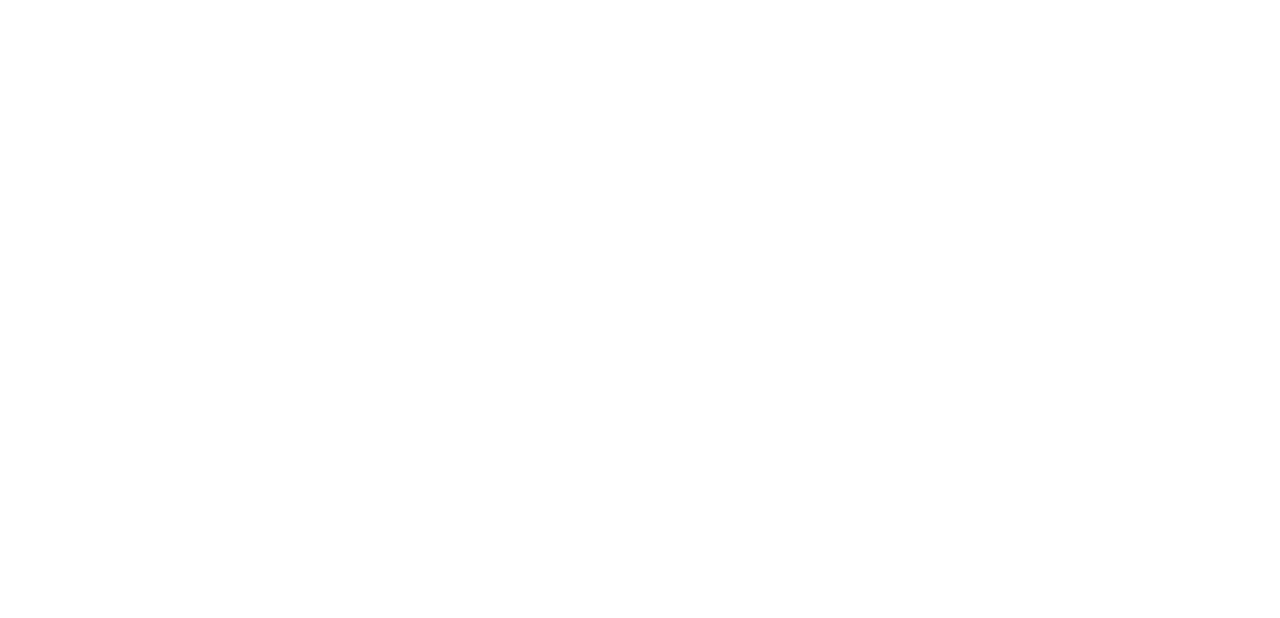
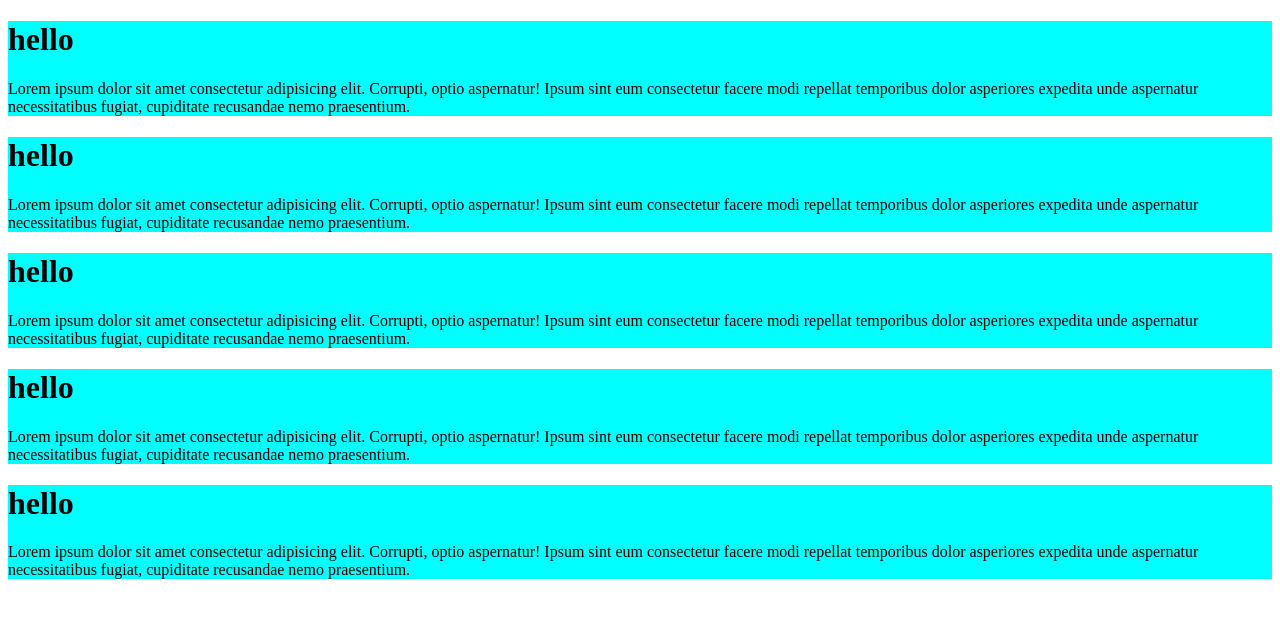
Before and after one commit to MdMaizUddin/my-shelly-coop-repo, a plain HTML site: page index.html in a window 1280 px wide. Drawn offline with Linux system fonts and the light colour scheme.

Commit message:
i was add some div

```diff
--- a/index.html
+++ b/index.html
@@ -4,8 +4,34 @@
   <meta charset="UTF-8">
   <meta name="viewport" content="width=device-width, initial-scale=1.0">
   <title>Document</title>
+  <link rel="stylesheet" href="style.css">
 </head>
 <body>
-
+  <div>
+    <h1>hello</h1>
+    <p>Lorem ipsum dolor sit amet consectetur adipisicing elit. Corrupti, optio aspernatur! Ipsum sint eum consectetur
+      facere modi repellat temporibus dolor asperiores expedita unde aspernatur necessitatibus fugiat, cupiditate
+      recusandae nemo praesentium.</p>
+  </div><div>
+    <h1>hello</h1>
+    <p>Lorem ipsum dolor sit amet consectetur adipisicing elit. Corrupti, optio aspernatur! Ipsum sint eum consectetur
+      facere modi repellat temporibus dolor asperiores expedita unde aspernatur necessitatibus fugiat, cupiditate
+      recusandae nemo praesentium.</p>
+  </div><div>
+    <h1>hello</h1>
+    <p>Lorem ipsum dolor sit amet consectetur adipisicing elit. Corrupti, optio aspernatur! Ipsum sint eum consectetur
+      facere modi repellat temporibus dolor asperiores expedita unde aspernatur necessitatibus fugiat, cupiditate
+      recusandae nemo praesentium.</p>
+  </div><div>
+    <h1>hello</h1>
+    <p>Lorem ipsum dolor sit amet consectetur adipisicing elit. Corrupti, optio aspernatur! Ipsum sint eum consectetur
+      facere modi repellat temporibus dolor asperiores expedita unde aspernatur necessitatibus fugiat, cupiditate
+      recusandae nemo praesentium.</p>
+  </div><div>
+    <h1>hello</h1>
+    <p>Lorem ipsum dolor sit amet consectetur adipisicing elit. Corrupti, optio aspernatur! Ipsum sint eum consectetur
+      facere modi repellat temporibus dolor asperiores expedita unde aspernatur necessitatibus fugiat, cupiditate
+      recusandae nemo praesentium.</p>
+  </div>
 </body>
 </html>
--- /dev/null
+++ b/style.css
@@ -0,0 +1,3 @@
+div{
+  background-color: aqua;
+}
```
